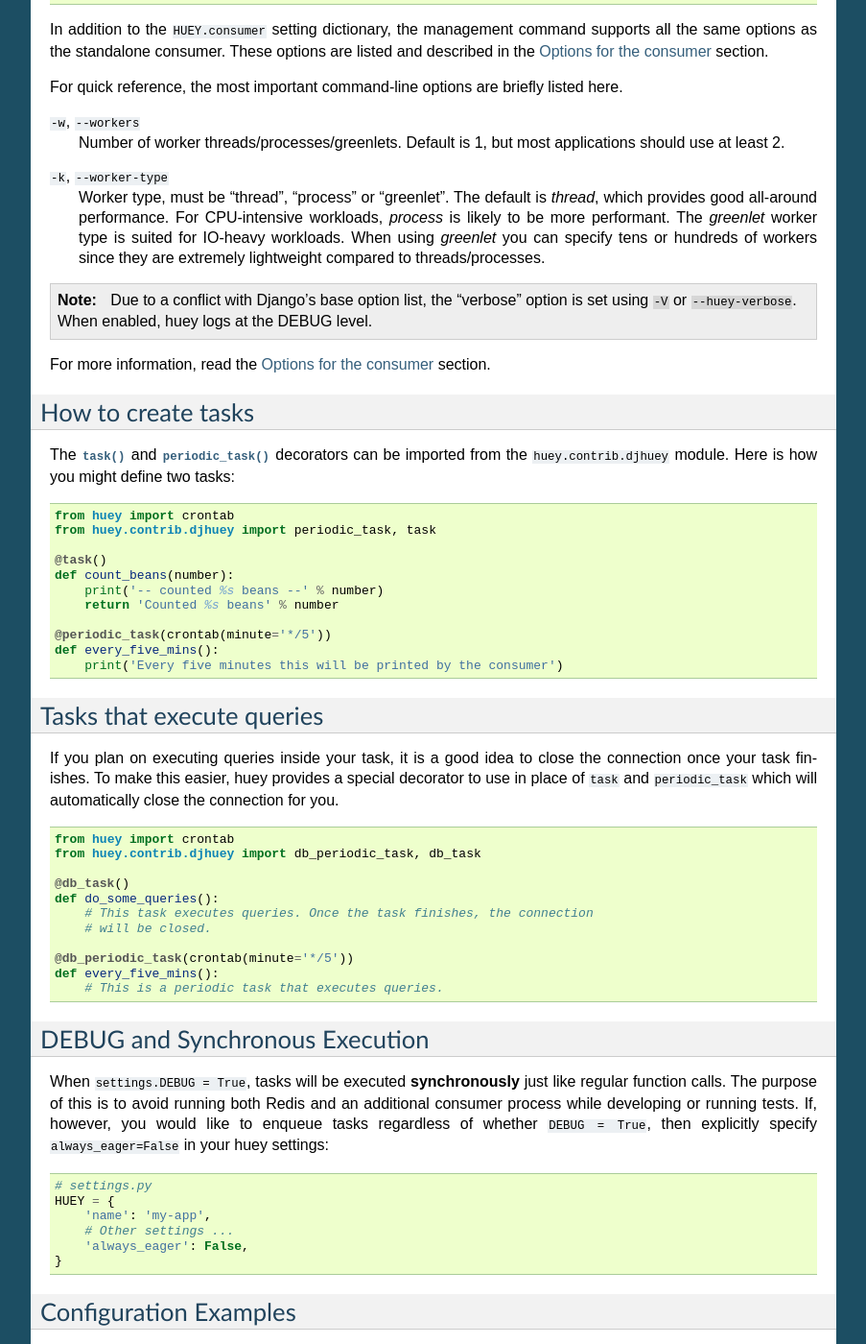
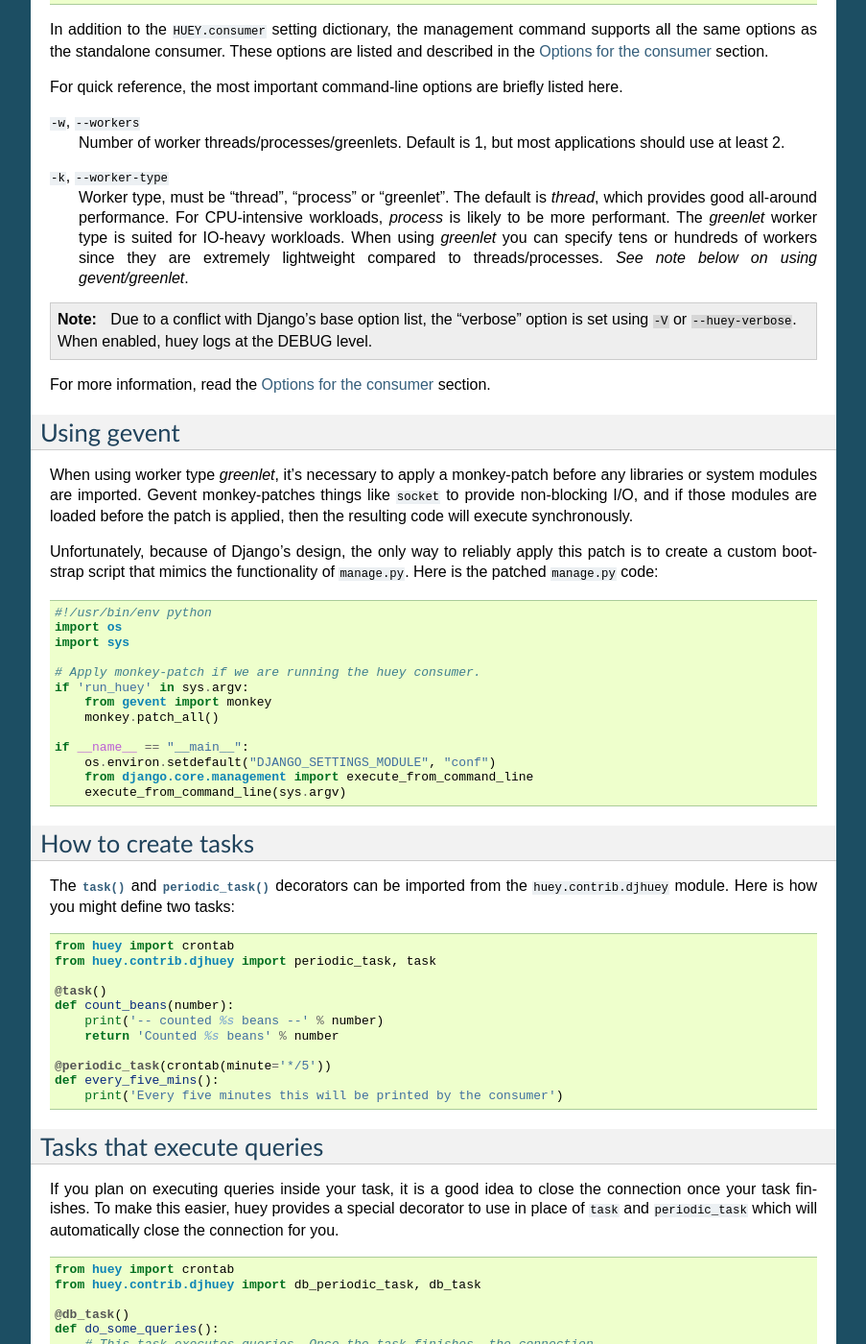
Before and after one commit to coleifer/huey, a Sphinx documentation site: the page built from docs/django.rst, in a window 1280 px wide and 1400 px high, scrolled down 1702 px. Shown: the whole window at 96% size, without its empty margins (198-1101 px from the left). Built offline with Sphinx 7.4.7, drawn with Linux system fonts in a browser that asks for light colours; pages that are not in the unit, such as notebooks, are missing from menus.

Commit message:
Add docs, fixes #212.

```diff
--- a/docs/django.rst
+++ b/docs/django.rst
@@ -127,7 +127,7 @@
     workloads, *process* is likely to be more performant. The *greenlet* worker
     type is suited for IO-heavy workloads. When using *greenlet* you can
     specify tens or hundreds of workers since they are extremely lightweight
-    compared to threads/processes.
+    compared to threads/processes. *See note below on using gevent/greenlet*.
 
 .. note::
     Due to a conflict with Django's base option list, the "verbose" option is
@@ -135,6 +135,35 @@
     DEBUG level.
 
 For more information, read the :ref:`Options for the consumer <consumer-options>` section.
+
+Using gevent
+^^^^^^^^^^^^
+
+When using worker type *greenlet*, it's necessary to apply a monkey-patch
+before any libraries or system modules are imported. Gevent monkey-patches
+things like ``socket`` to provide non-blocking I/O, and if those modules are
+loaded before the patch is applied, then the resulting code will execute
+synchronously.
+
+Unfortunately, because of Django's design, the only way to reliably apply this
+patch is to create a custom bootstrap script that mimics the functionality of
+``manage.py``. Here is the patched ``manage.py`` code:
+
+.. code-block:: python
+
+    #!/usr/bin/env python
+    import os
+    import sys
+
+    # Apply monkey-patch if we are running the huey consumer.
+    if 'run_huey' in sys.argv:
+        from gevent import monkey
+        monkey.patch_all()
+
+    if __name__ == "__main__":
+        os.environ.setdefault("DJANGO_SETTINGS_MODULE", "conf")
+        from django.core.management import execute_from_command_line
+        execute_from_command_line(sys.argv)
 
 How to create tasks
 ^^^^^^^^^^^^^^^^^^^
```
